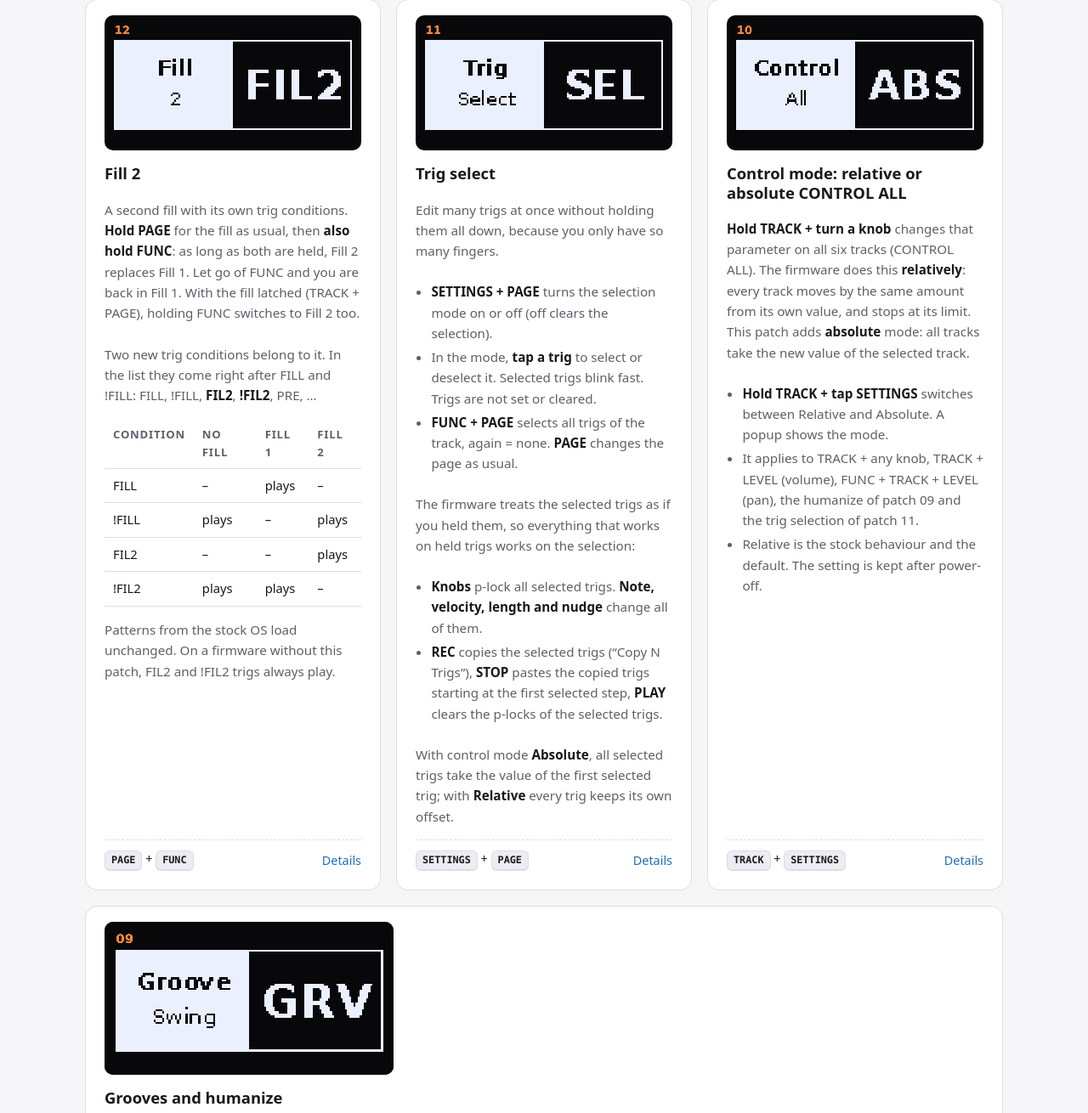
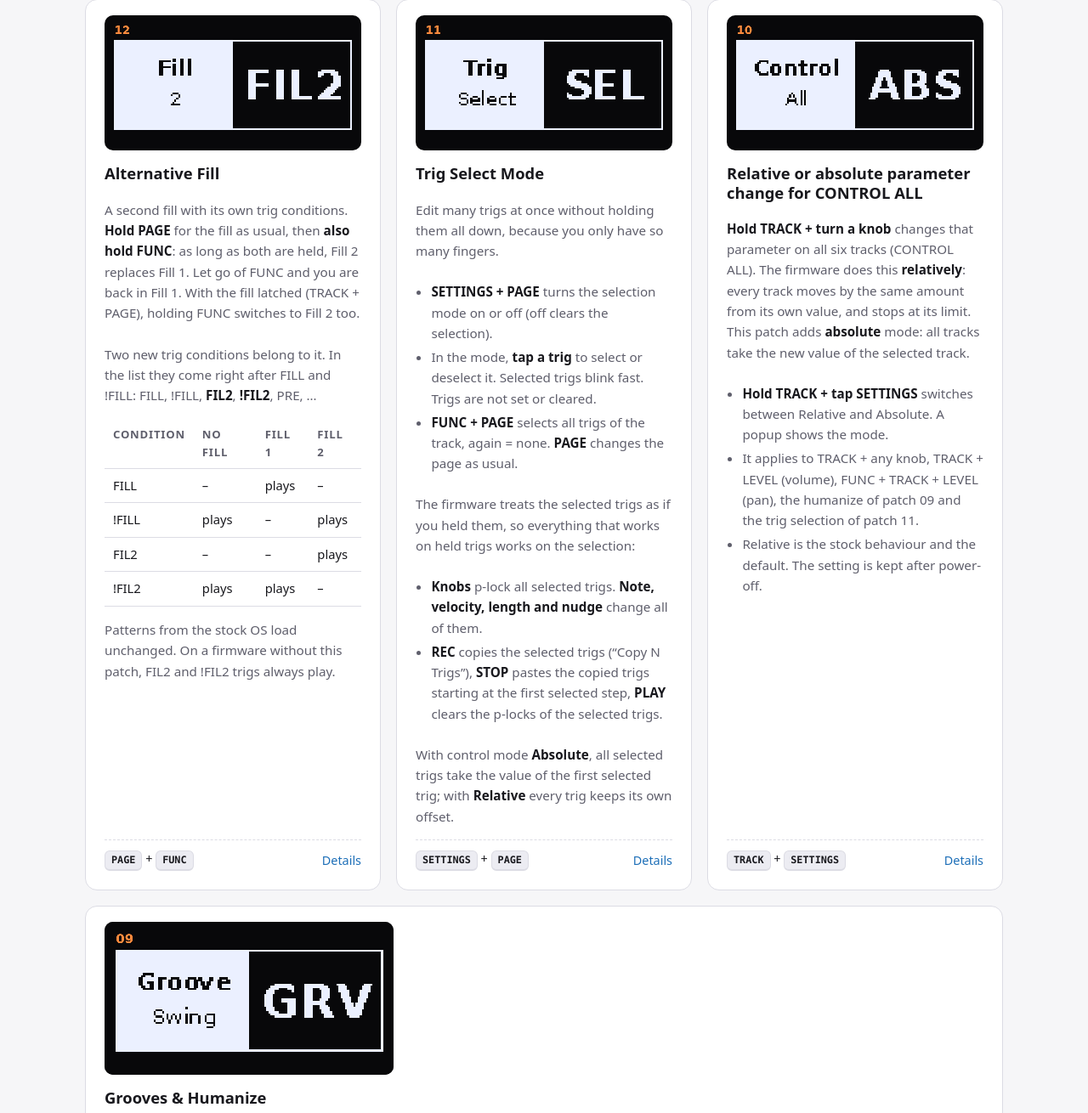
Before and after one commit to gialloinfuso/PPPCCC-M-S-Mods, a plain HTML site: page index.html in a window 1280 px wide. Shown: the part 855-2165 px from the top of the page at 85% size. Drawn offline with Linux system fonts and the light colour scheme.

Commit message:
PPPCCC M:S Mods 2.1

```diff
--- a/index.html
+++ b/index.html
@@ -140,7 +140,7 @@ footer{padding:32px 0 48px;color:var(--muted);font-size:.9rem;border-top:1px sol
     <div class="features">
       <article class="feat" id="p12">
         <img class="ttl" src="assets/titles/12.png" alt="">
-        <div class="num">12</div><h3>Fill 2</h3>
+        <div class="num">12</div><h3>Alternative Fill</h3>
         <p>A second fill with its own trig conditions. <b>Hold PAGE</b> for the fill as usual, then <b>also hold FUNC</b>:
           as long as both are held, Fill 2 replaces Fill 1. Let go of FUNC and you are back in Fill 1. With the fill
           latched (TRACK + PAGE), holding FUNC switches to Fill 2 too.</p>
@@ -162,7 +162,7 @@ footer{padding:32px 0 48px;color:var(--muted);font-size:.9rem;border-top:1px sol
 
       <article class="feat" id="p11">
         <img class="ttl" src="assets/titles/11.png" alt="">
-        <div class="num">11</div><h3>Trig select</h3>
+        <div class="num">11</div><h3>Trig Select Mode</h3>
         <p>Edit many trigs at once without holding them all down, because you only have so many fingers.</p>
         <ul>
           <li><b>SETTINGS + PAGE</b> turns the selection mode on or off (off clears the selection).</li>
@@ -184,7 +184,7 @@ footer{padding:32px 0 48px;color:var(--muted);font-size:.9rem;border-top:1px sol
 
       <article class="feat" id="p10">
         <img class="ttl" src="assets/titles/10.png" alt="">
-        <div class="num">10</div><h3>Control mode: relative or absolute CONTROL ALL</h3>
+        <div class="num">10</div><h3>Relative or absolute parameter change for CONTROL ALL</h3>
         <p><b>Hold TRACK + turn a knob</b> changes that parameter on all six tracks (CONTROL ALL). The firmware does
           this <b>relatively</b>: every track moves by the same amount from its own value, and stops at its limit. This
           patch adds <b>absolute</b> mode: all tracks take the new value of the selected track.</p>
@@ -199,7 +199,7 @@ footer{padding:32px 0 48px;color:var(--muted);font-size:.9rem;border-top:1px sol
 
       <article class="feat wide" id="p09">
         <img class="ttl" src="assets/titles/09.png" alt="">
-        <div class="num">09</div><h3>Grooves and humanize</h3>
+        <div class="num">09</div><h3>Grooves & Humanize</h3>
         <div class="two">
           <div>
             <p><b>Grooves.</b> A groove template shifts and accents the 16th steps. <b>Hold FUNC + turn Swing</b> to
@@ -242,7 +242,7 @@ footer{padding:32px 0 48px;color:var(--muted);font-size:.9rem;border-top:1px sol
 
       <article class="feat" id="p08">
         <img class="ttl" src="assets/titles/08.png" alt="">
-        <div class="num">08</div><h3>Load meter</h3>
+        <div class="num">08</div><h3>Load Meter Pop-up</h3>
         <p>Shows how busy the audio engine is. When the load gets close to 100 %, the controls feel sluggish, because
           the interface only gets the time the audio leaves over. <b>Hold SETTINGS + turn REVERB SEND right</b> to show a
           small box “LOAD peak/average” in percent, updated every half second. Turn it <b>left</b> to hide it. The meter
```
Also changed, not shown: 1 other file.
